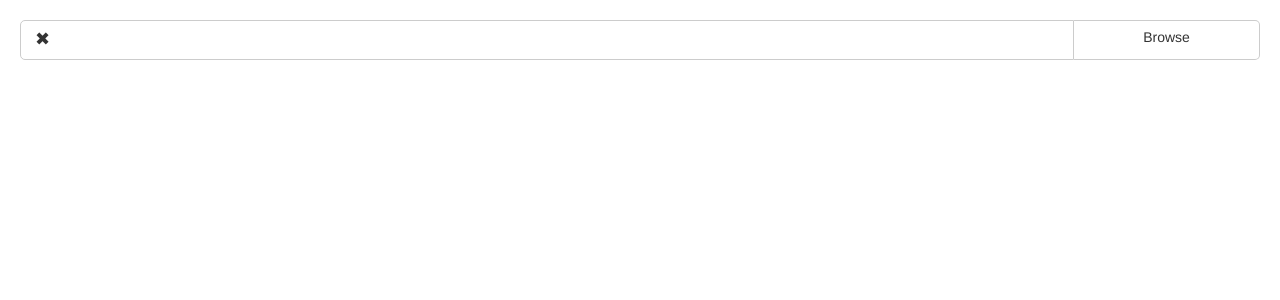
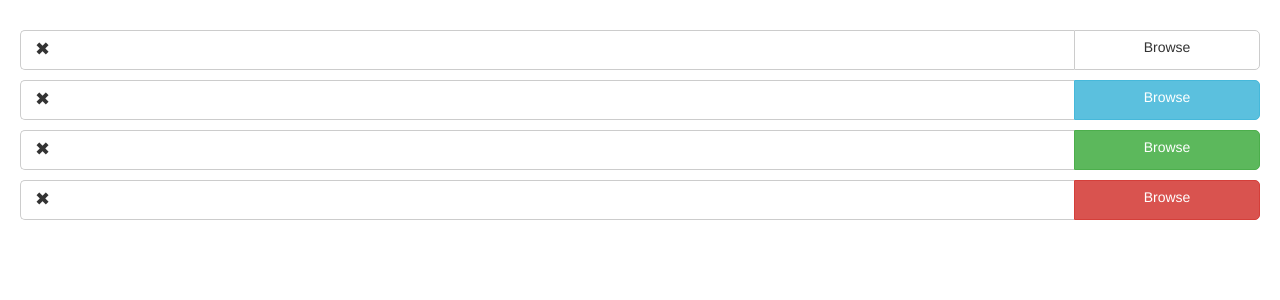
Before and after one commit to a-sabagh/CodeSnippet, a PHP site: page / in a window 1280 px wide. Shown: the top 300 px of the page. Run offline with PHP 8.4, Linux system fonts and the light colour scheme.

Commit message:
adding multi style for browse button

```diff
--- a/fileBrowser/css/style.css
+++ b/fileBrowser/css/style.css
@@ -1,9 +1,10 @@
 body{padding: 20px;}
-.rng-file-browse{ height: 40px; position: relative;}
+.rng-file-browse{ height: 40px; position: relative; margin: 10px auto; }
 .rng-file-browse .file-holder{
     float: right;
     border-radius: 5px 0 0 5px;
     border: 1px solid #ccc;
+    border-right: 0;
     height: 100%;
     width: 85%;
     text-align: left;
@@ -13,7 +14,6 @@ body{padding: 20px;}
 .rng-file-browse .file-label{
     float: right;
     border-radius: 0 5px 5px 0;
-    border-left: 0;
     height: 100%;
     width: 15%;
 }
--- a/fileBrowser/index.html
+++ b/fileBrowser/index.html
@@ -18,6 +18,30 @@
 			<input type="text" class="file-holder">
 			<span class="clear-file">&#10006;</span>
 		</div>
+		<div class="rng-file-browse">
+			<label class="file-label btn btn-info">
+				Browse
+				<input type="file" class="file hidden" multiple>
+			</label>
+			<input type="text" class="file-holder">
+			<span class="clear-file">&#10006;</span>
+		</div>
+		<div class="rng-file-browse">
+			<label class="file-label btn btn-success">
+				Browse
+				<input type="file" class="file hidden" multiple>
+			</label>
+			<input type="text" class="file-holder">
+			<span class="clear-file">&#10006;</span>
+		</div>
+		<div class="rng-file-browse">
+			<label class="file-label btn btn-danger">
+				Browse
+				<input type="file" class="file hidden" multiple>
+			</label>
+			<input type="text" class="file-holder">
+			<span class="clear-file">&#10006;</span>
+		</div>
 
 	</form>
 	<script src="js/jquery.min.js"></script>
```
